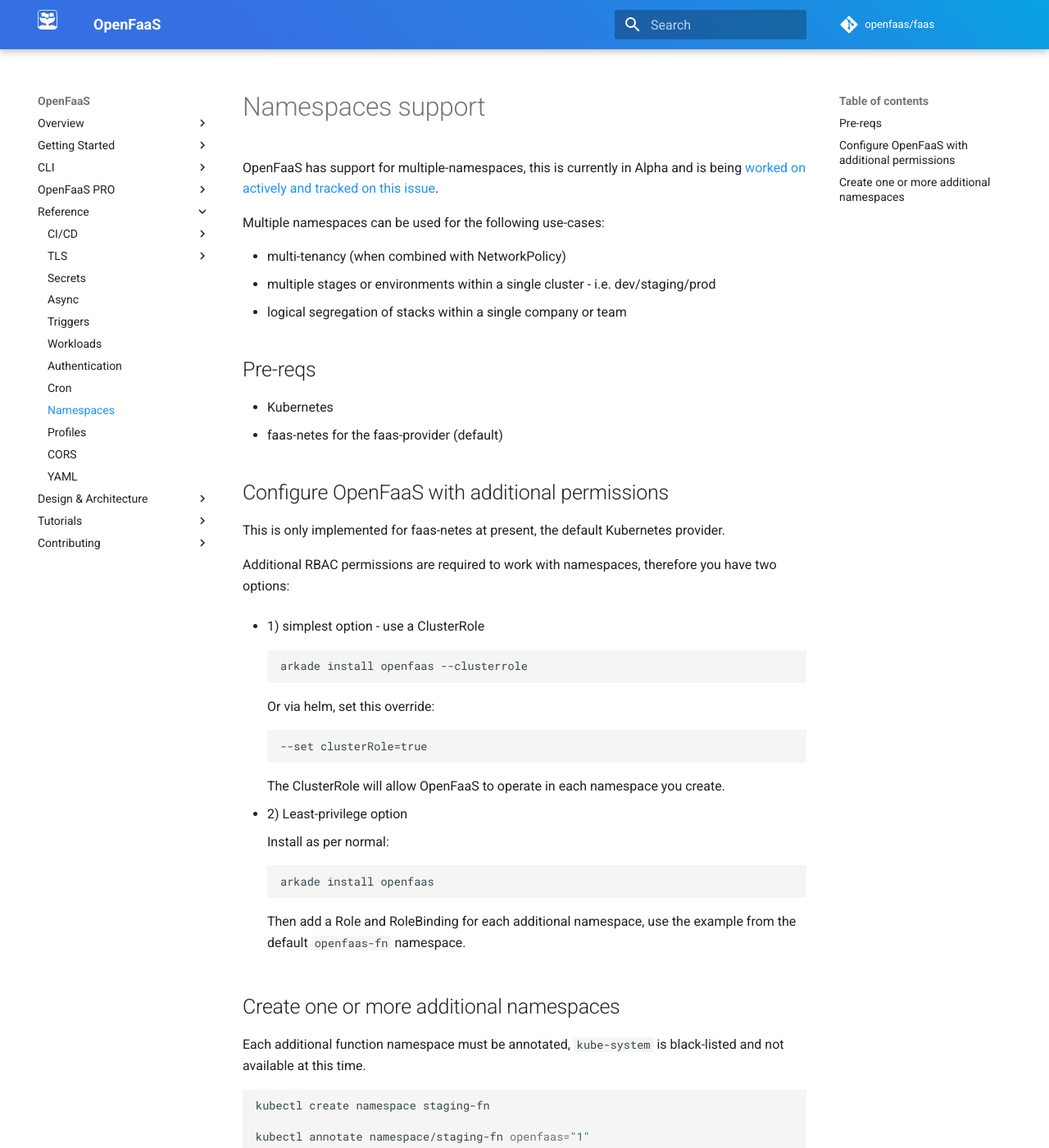
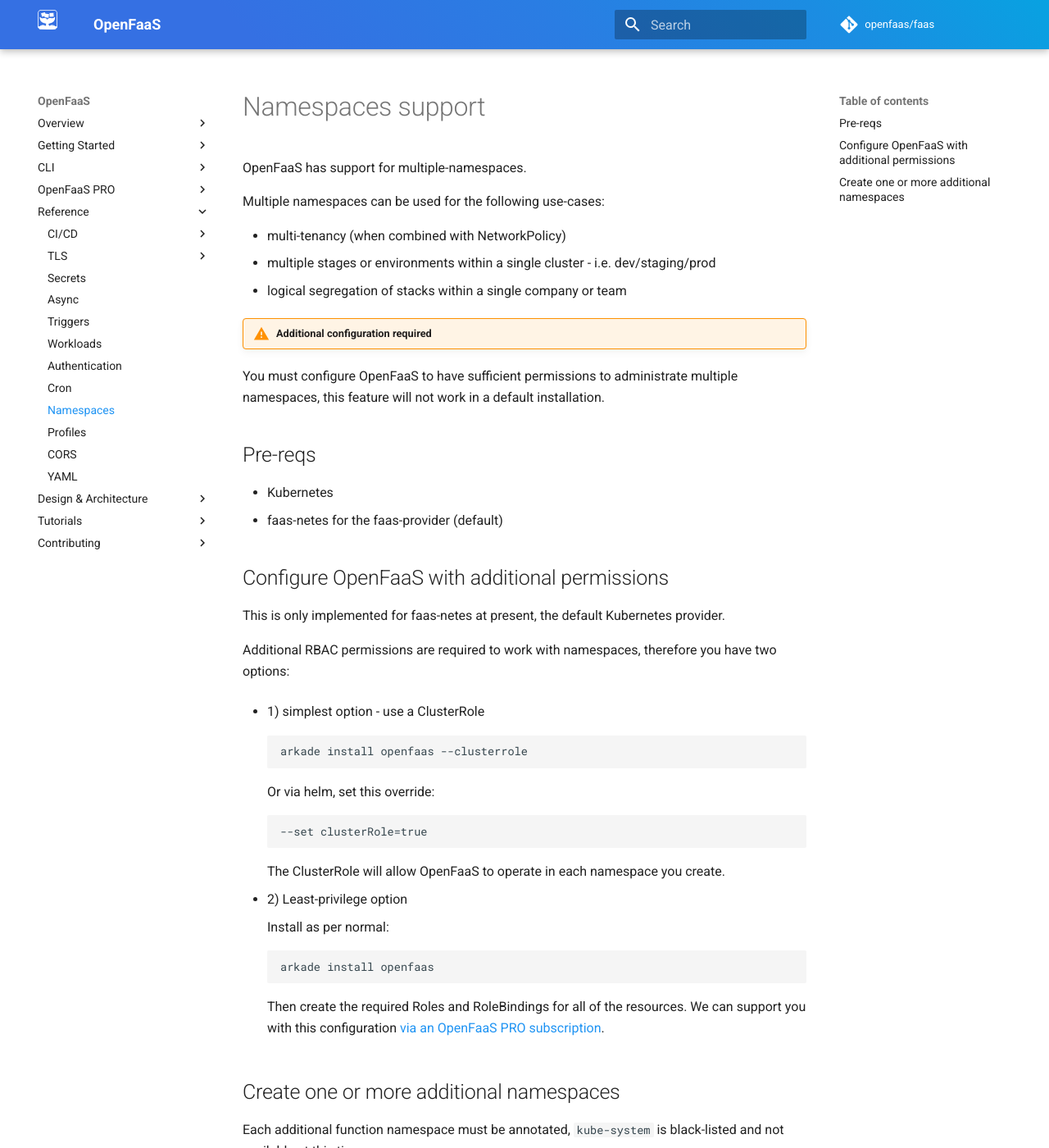
Before and after one commit to openfaas/docs, an MkDocs documentation site: the page built from docs/reference/namespaces.md, in a window 1280 px wide and 1400 px high. Shown: the whole window at 82% size. Built offline with MkDocs 1.6.1 and Material for MkDocs 9.7.7, drawn with Linux system fonts in a browser that asks for light colours; comment, search, counter and statistics services are not loaded.

Commit message:
Update notes for multiple namespaces
* Remove alpha status
* Give additional detail on complex RBAC configuations

Signed-off-by: Alex Ellis (OpenFaaS Ltd) <alexellis2@gmail.com>

````diff
--- a/docs/reference/namespaces.md
+++ b/docs/reference/namespaces.md
@@ -1,12 +1,15 @@
 # Namespaces support
 
-OpenFaaS has support for multiple-namespaces, this is currently in Alpha and is being [worked on actively and tracked on this issue](https://github.com/openfaas/faas-netes/issues/511).
+OpenFaaS has support for multiple-namespaces.
 
 Multiple namespaces can be used for the following use-cases:
 
 * multi-tenancy (when combined with NetworkPolicy)
 * multiple stages or environments within a single cluster - i.e. dev/staging/prod
 * logical segregation of stacks within a single company or team
+
+!!! warning "Additional configuration required"
+  You must configure OpenFaaS to have sufficient permissions to administrate multiple namespaces, this feature will not work in a default installation.
 
 ## Pre-reqs
 
@@ -42,7 +45,7 @@ Additional RBAC permissions are required to work with namespaces, therefore you
     arkade install openfaas
     ```
 
-    Then add a Role and RoleBinding for each additional namespace, use the example from the default `openfaas-fn` namespace.
+    Then create the required Roles and RoleBindings for all of the resources. We can support you with this configuration [via an OpenFaaS PRO subscription](https://openfaas.com/support/).
 
 ## Create one or more additional namespaces
 
````
